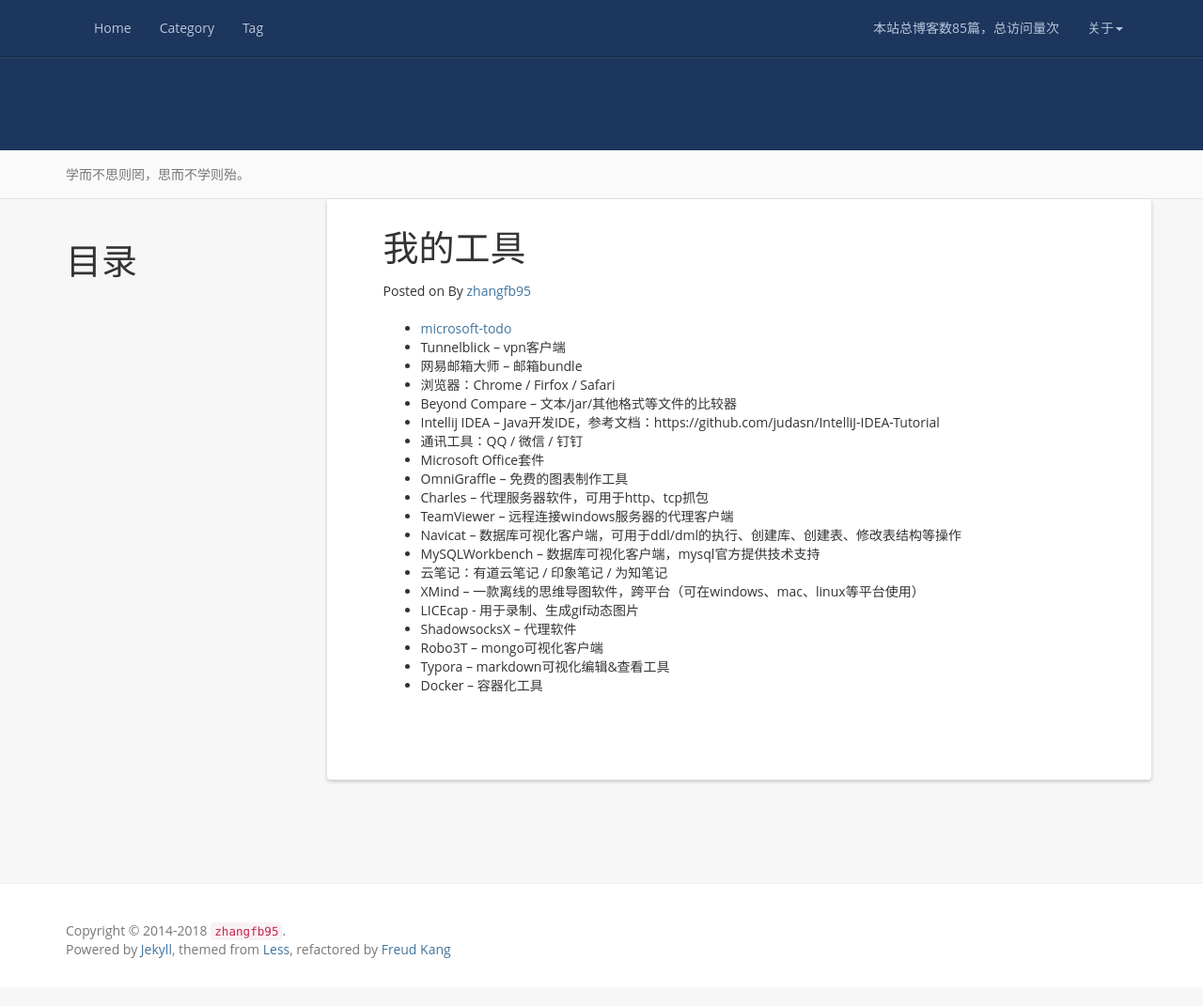
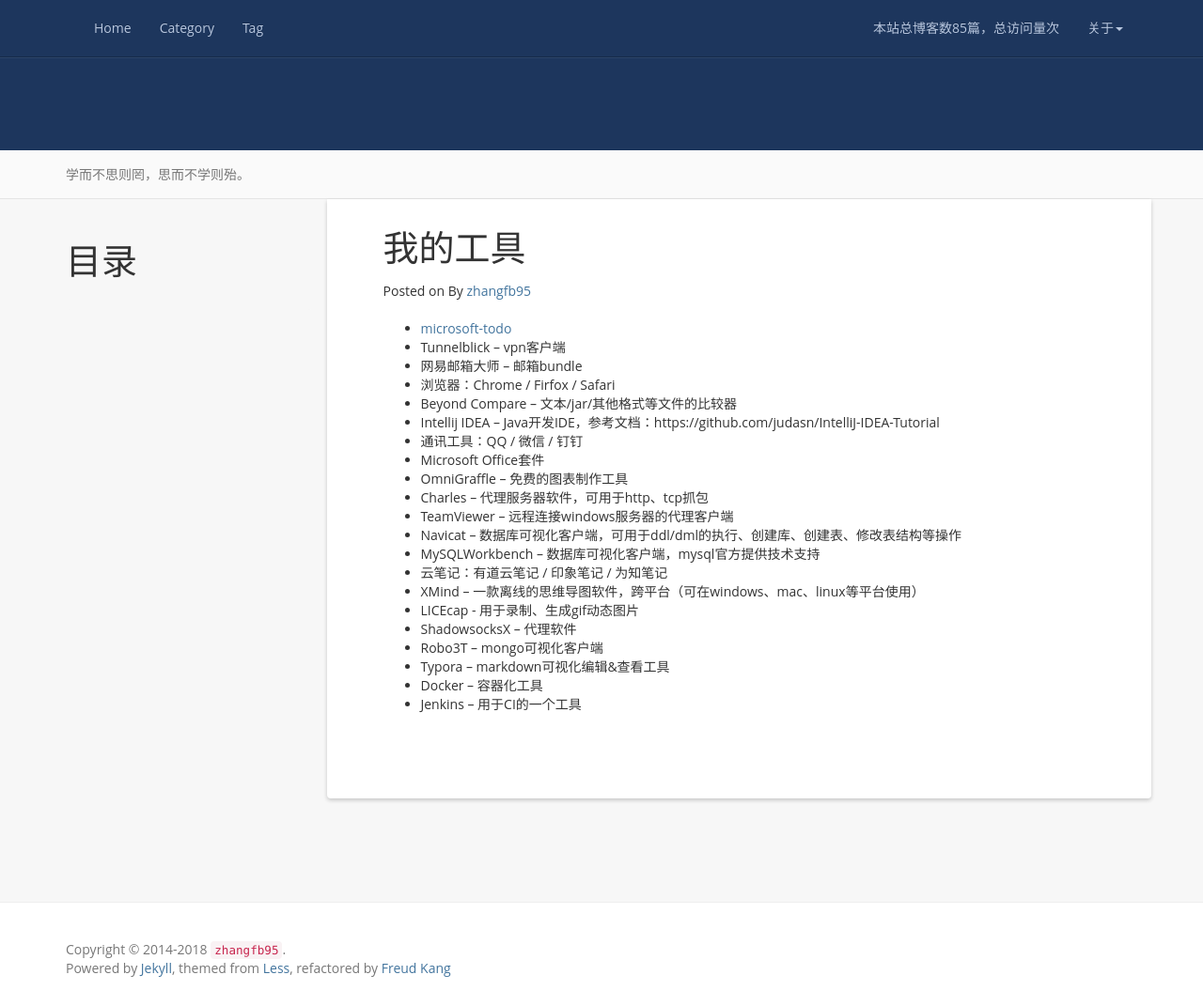
Before and after one commit to zhangfb95/zhangfb95.github.io.bak, a Jekyll site: the page built from tools.md, in a window 1280 px wide and 1071 px high. Shown: the whole window at 94% size. Built offline with Jekyll 4.4.1, drawn with Linux system fonts in a browser that asks for light colours; nearby versions of some CDN libraries; a script that is not in the unit is left out; comment, search, counter and statistics services are not loaded.

Commit message:
增加工具

```diff
--- a/tools.md
+++ b/tools.md
@@ -27,3 +27,4 @@
 + Robo3T -- mongo可视化客户端
 + Typora -- markdown可视化编辑&查看工具
 + Docker -- 容器化工具
++ Jenkins -- 用于CI的一个工具
```
